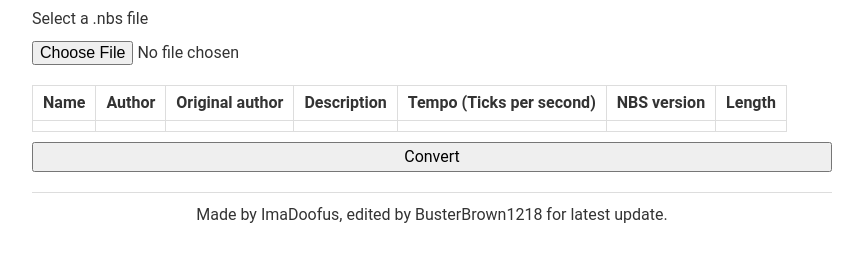
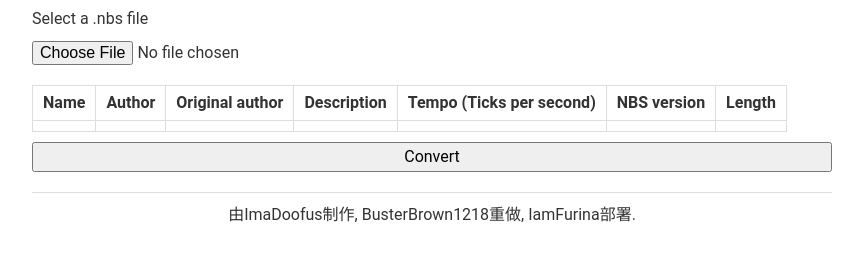
Before and after one commit to IamFurina/nbs-to-htsl-converter, a plain HTML site: page index.html in a window 1280 px wide. Shown: the part 51-312 px from the top of the page, without its empty margins (208-1071 px from the left). Drawn offline with Linux system fonts and the light colour scheme; a script that the page names is missing.

Commit message:
Patch: 汉化

```diff
--- a/index.html
+++ b/index.html
@@ -43,7 +43,7 @@
     <div id="outputs"></div>
 
     <footer>
-      <p>Made by ImaDoofus, edited by BusterBrown1218 for latest update.</p>
+      <p>由ImaDoofus制作, BusterBrown1218重做, IamFurina部署.</p>
     </footer>
     <script src="main.js"></script>
   </body>
```
